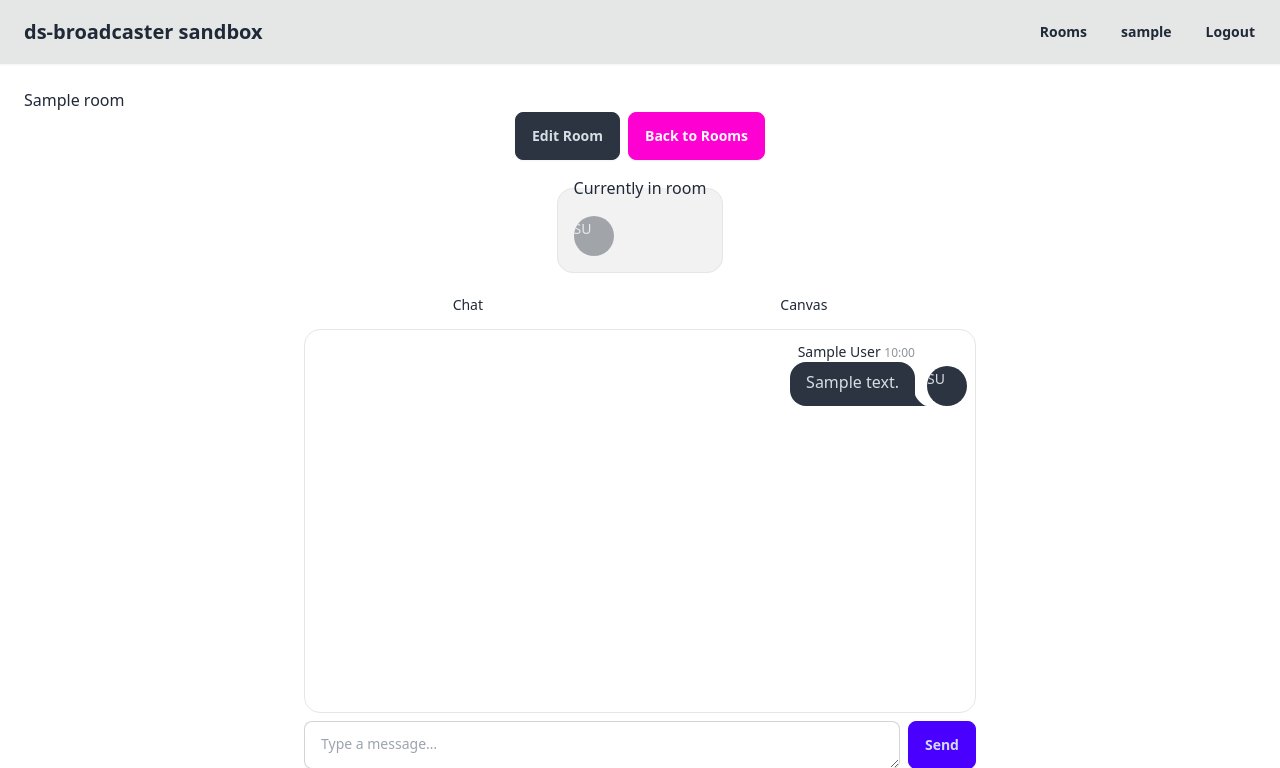
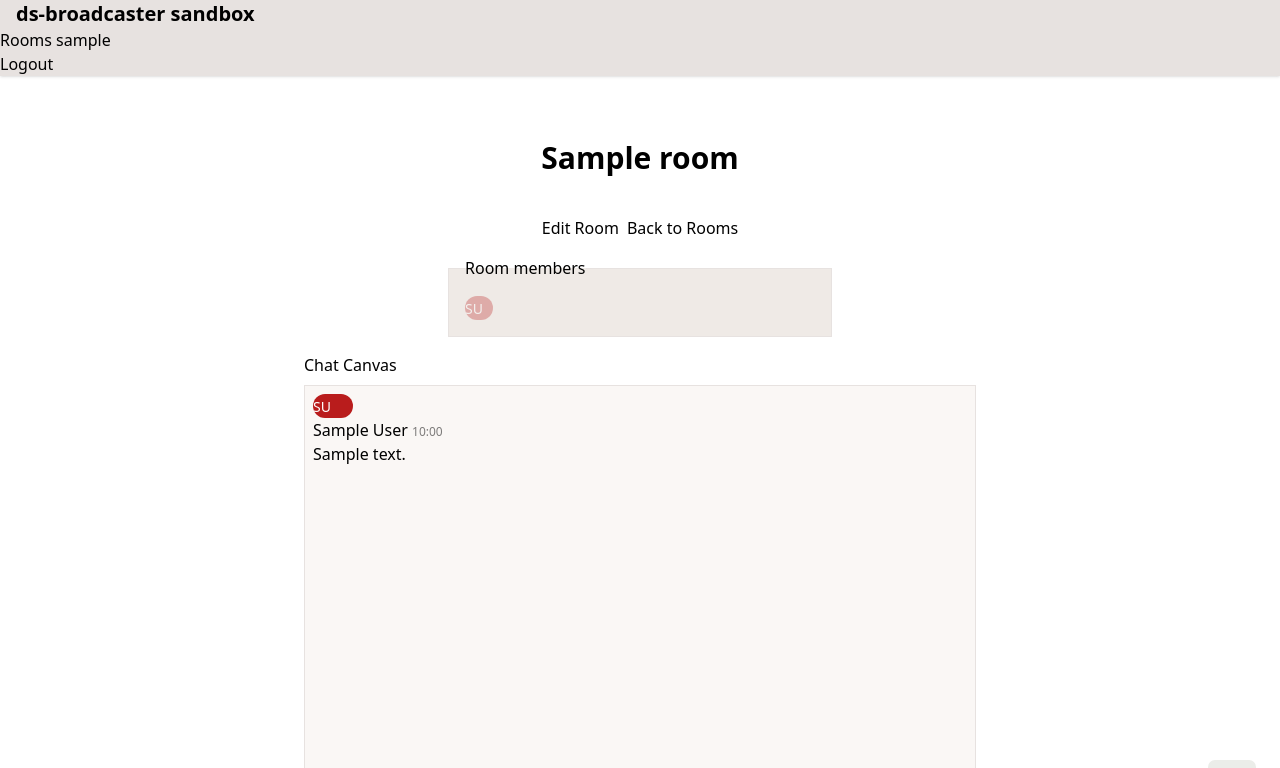
Before and after one commit to bobleung/ds_broadcaster, a Django app: page /rooms/1/ in a window 1280 px wide. Shown: the top 768 px of the page. Run offline with Django 4.2, Linux system fonts and the light colour scheme; a user stored in the database is signed in; tables that the repository leaves empty hold one stand-in row (values such as "Sample post"); data that the repository does not hold is empty; some libraries are stand-ins or nearby versions.

Commit message:
Add position-based avatar colours and presence signal broadcasting
Extend presence callback to support returning signals alongside HTML
(str, dict, tuple, or None forms). Implement palette-based member
colours in sandbox with online/offline styling and sync cursor colours
on canvas via Datastar signals. Upgrade sandbox to DaisyUI v5 +
Tailwind v4 CDN.

Co-Authored-By: Claude Opus 4.6 <noreply@anthropic.com>

```diff
--- a/ds_broadcaster/broadcaster.py
+++ b/ds_broadcaster/broadcaster.py
@@ -194,7 +194,14 @@ class Broadcaster:
             self._broadcast_presence(channel)
 
     def _broadcast_presence(self, channel):
-        """Broadcast the current presence list to all users on the channel."""
+        """Broadcast the current presence list to all users on the channel.
+
+        The presence callback may return:
+        - str: HTML only (broadcast as datastar-patch-elements)
+        - dict: signals only (broadcast as datastar-patch-signals)
+        - (str, dict): HTML + signals (both broadcast)
+        - (None, dict): signals only (tuple form)
+        """
         config = registry.get_config(channel)
         callback = config.get("presence_callback")
         if callback is None:
@@ -203,6 +210,19 @@ class Broadcaster:
         user_ids = registry.get_users(channel)
         # Deduplicate (same user, multiple tabs)
         unique_ids = list(dict.fromkeys(user_ids))
+
+        def _dispatch(result):
+            if isinstance(result, tuple):
+                html, signals = result
+            elif isinstance(result, dict):
+                html, signals = None, result
+            else:
+                html, signals = result, None
+
+            if html:
+                self._put(channel, format_patch_elements(html))
+            if signals:
+                self._put(channel, format_patch_signals(signals))
 
         # _broadcast_presence is called from _add_user/_remove_user which run
         # inside the async event loop (_connect is async). The callback may do
@@ -216,14 +236,12 @@ class Broadcaster:
         if loop is not None:
             from asgiref.sync import sync_to_async
             async def _run():
-                html = await sync_to_async(callback)(channel, unique_ids)
-                event = format_patch_elements(html)
-                self._put(channel, event)
+                result = await sync_to_async(callback)(channel, unique_ids)
+                _dispatch(result)
             loop.create_task(_run())
         else:
-            html = callback(channel, unique_ids)
-            event = format_patch_elements(html)
-            self._put(channel, event)
+            result = callback(channel, unique_ids)
+            _dispatch(result)
 
     def _put(self, channel, event):
         """Push an event to all user queues on a channel.
--- a/sandbox/rooms/templates/rooms/_canvas.html
+++ b/sandbox/rooms/templates/rooms/_canvas.html
@@ -2,7 +2,7 @@
 {% url 'room_cursor' room.pk as cursor_url %}
 
 {% for member in room_members %}{% if member.pk != user_id %}
-<div data-signals="{cursor_{{ member.pk }}_x: 0, cursor_{{ member.pk }}_y: 0, cursor_{{ member.pk }}_active: false}"></div>
+<div data-signals="{cursor_{{ member.pk }}_x: 0, cursor_{{ member.pk }}_y: 0, cursor_{{ member.pk }}_active: false, user_{{ member.pk }}_colour: '{{ colours|lookup:member.pk }}'}"></div>
 {% endif %}{% endfor %}
 
 <div id="canvas_container"
@@ -15,13 +15,13 @@
          data-show="$cursor_{{ member.pk }}_active"
          data-style:left="$cursor_{{ member.pk }}_x + 'px'"
          data-style:top="$cursor_{{ member.pk }}_y + 'px'"
-         class="absolute pointer-events-none flex flex-col items-center -translate-x-1/2 -translate-y-1/2 transition-[left,top] duration-100 ease-linear"
-         style="color: {{ member|cursor_colour }}">
+         data-style:color="$user_{{ member.pk }}_colour"
+         class="absolute pointer-events-none flex flex-col items-center -translate-x-1/2 -translate-y-1/2 transition-[left,top] duration-100 ease-linear">
         <svg width="16" height="16" viewBox="0 0 16 16" fill="currentColor">
             <path d="M0 0 L0 12 L3.5 9 L6.5 15 L8.5 14 L5.5 8 L10 8 Z"/>
         </svg>
         <span class="text-xs font-semibold leading-none mt-0.5 bg-white/80 rounded px-1"
-              style="color: {{ member|cursor_colour }}">{{ member.first_name|default:member.email }}</span>
+              data-style:color="$user_{{ member.pk }}_colour">{{ member.first_name|default:member.email }}</span>
     </div>
     {% endif %}
     {% endfor %}
--- a/sandbox/rooms/templates/rooms/_chat.html
+++ b/sandbox/rooms/templates/rooms/_chat.html
@@ -1,5 +1,5 @@
 <div id="chat-feed" class="flex flex-col gap-1 overflow-y-auto h-96 p-2 bg-base-100 rounded-box border border-base-300">
     {% for msg in chat_messages %}
-        {% include 'rooms/_message.html' with msg=msg current_user=current_user %}
+        {% include 'rooms/_message.html' with msg=msg %}
     {% endfor %}
 </div>
--- a/sandbox/rooms/templates/rooms/_members.html
+++ b/sandbox/rooms/templates/rooms/_members.html
@@ -2,8 +2,8 @@
 {% if users|length > 5 %}
 <div id="room-members" class="avatar-group -space-x-4">
     {% for item in users|slice:":5" %}
-    <div class="avatar avatar-online avatar-placeholder {% if not item.online %}opacity-40{% endif %}">
-        <div class="w-10 rounded-full bg-neutral text-neutral-content">
+    <div class="avatar {% if item.online %}avatar-online{% endif %} avatar-placeholder {% if not item.online %}opacity-30{% endif %}">
+        <div class="{% if item.online %}w-10{% else %}w-7{% endif %} rounded-full" style="background-color: {{ item.colour }}; color: #fff">
             <span class="text-sm">{{ item.user|initials }}</span>
         </div>
     </div>
@@ -15,10 +15,10 @@
     </div>
 </div>
 {% else %}
-<div id="room-members" class="flex gap-2">
+<div id="room-members" class="flex gap-2 items-center">
     {% for item in users %}
-    <div class="avatar avatar-online avatar-placeholder {% if not item.online %}opacity-40{% endif %}">
-        <div class="w-10 rounded-full bg-neutral text-neutral-content">
+    <div class="avatar {% if item.online %}avatar-online{% endif %} avatar-placeholder {% if not item.online %}opacity-30{% endif %}">
+        <div class="{% if item.online %}w-10{% else %}w-7{% endif %} rounded-full" style="background-color: {{ item.colour }}; color: #fff">
             <span class="text-sm">{{ item.user|initials }}</span>
         </div>
     </div>
--- a/sandbox/rooms/templates/rooms/_message.html
+++ b/sandbox/rooms/templates/rooms/_message.html
@@ -4,7 +4,7 @@
      data-class:chat-end="$current_user_id == {{ msg.author.pk }}"
      data-class:chat-start="$current_user_id != {{ msg.author.pk }}">
     <div class="chat-image avatar avatar-placeholder">
-        <div class="w-10 rounded-full bg-neutral text-neutral-content">
+        <div class="w-10 rounded-full" style="background-color: {% firstof colour colours|lookup:msg.author.pk %}; color: #fff">
             <span class="text-sm">{{ msg.author|initials }}</span>
         </div>
     </div>
--- a/sandbox/rooms/templates/rooms/room_detail.html
+++ b/sandbox/rooms/templates/rooms/room_detail.html
@@ -18,7 +18,7 @@
     </div>
 
     <fieldset class="fieldset bg-base-200 border-base-300 rounded-box w-sm border p-4">
-        <legend class="fieldset-legend">Currently in room</legend>
+        <legend class="fieldset-legend">Room members</legend>
         {% include 'rooms/_members.html' with users=members %}
     </fieldset>
 
--- a/sandbox/rooms/templatetags/rooms_tags.py
+++ b/sandbox/rooms/templatetags/rooms_tags.py
@@ -2,12 +2,12 @@ from django import template
 
 register = template.Library()
 
-CURSOR_COLOURS = ["#ef4444", "#f97316", "#eab308", "#22c55e", "#06b6d4", "#3b82f6", "#a855f7", "#ec4899"]
-
-
 @register.filter
-def cursor_colour(user):
-    return CURSOR_COLOURS[user.pk % len(CURSOR_COLOURS)]
+def lookup(d, key):
+    """Look up a key in a dict. Usage: {{ colours|lookup:user.pk }}"""
+    if isinstance(d, dict):
+        return d.get(key, "")
+    return ""
 
 
 @register.filter
--- a/sandbox/rooms/views.py
+++ b/sandbox/rooms/views.py
@@ -10,22 +10,43 @@ from .forms import RoomForm, RoomMemberForm
 from ds_broadcaster import broadcast
 from ds_broadcaster.formatting import format_patch_signals
 
+PALETTE = [
+    "#b91c1c",  # red-700
+    "#0369a1",  # sky-700
+    "#a16207",  # yellow-700
+    "#6d28d9",  # violet-700
+    "#134e4a",  # teal-900
+    "#be123c",  # rose-700
+    "#4d7c0f",  # lime-700
+    "#7c2d12",  # orange-900
+    "#556b2f",  # olive-600
+    "#1a2e05",  # olive-950
+]
+
+
+def _member_colours(members):
+    """Return a dict mapping user_id -> colour for a list of members."""
+    return {u.pk: PALETTE[i % len(PALETTE)] for i, u in enumerate(members)}
+
 
 def _room_presence(channel, online_ids):
     room_pk = channel.removeprefix("room-")
     room = Room.objects.get(pk=room_pk)
     online_set = set(online_ids)
     all_members = list(room.members.all())
+    colours = _member_colours(all_members)
     online = [u for u in all_members if u.pk in online_set]
     offline = [u for u in all_members if u.pk not in online_set]
     users = (
-        [{"user": u, "online": True} for u in online] +
-        [{"user": u, "online": False} for u in offline]
+        [{"user": u, "online": True, "colour": colours[u.pk]} for u in online] +
+        [{"user": u, "online": False, "colour": colours[u.pk]} for u in offline]
     )
     cursor_signals = {f'cursor_{u.pk}_active': False for u in offline}
     if cursor_signals:
         broadcast.signals(channel, cursor_signals)
-    return render_to_string("rooms/_members.html", {"users": users})
+    html = render_to_string("rooms/_members.html", {"users": users})
+    colour_signals = {f'user_{uid}_colour': colour for uid, colour in colours.items()}
+    return (html, colour_signals)
 
 
 @login_required
@@ -38,7 +59,8 @@ def room_list(request):
 def room_detail(request, pk):
     room = get_object_or_404(Room, pk=pk, members=request.user)
     room_members = list(room.members.all())
-    members = [{"user": u, "online": False} for u in room_members]
+    colours = _member_colours(room_members)
+    members = [{"user": u, "online": False, "colour": colours[u.pk]} for u in room_members]
     chat_messages = room.messages.select_related('author').all()
     return render(request, 'rooms/room_detail.html', {
         'room': room,
@@ -46,6 +68,7 @@ def room_detail(request, pk):
         'members': members,
         'room_members': room_members,
         'chat_messages': chat_messages,
+        'colours': colours,
     })
 
 
@@ -124,7 +147,12 @@ def room_send_message(request, pk):
         body = ''
     if body:
         msg = Message.objects.create(room=room, author=request.user, body=body)
-        html = render_to_string('rooms/_message.html', {'msg': msg})
+        room_members = list(room.members.all())
+        colours = _member_colours(room_members)
+        html = render_to_string('rooms/_message.html', {
+            'msg': msg,
+            'colour': colours.get(msg.author.pk, PALETTE[0]),
+        })
         broadcast(f'room-{room.pk}', html, selector='#chat-feed', mode='append')
 
     async def stream():
--- a/sandbox/templates/base.html
+++ b/sandbox/templates/base.html
@@ -3,15 +3,32 @@
 <head>
     <title>{% block title %}{% endblock %}ds-broadcaster sandbox</title>
     {% load static %}
-    <!-- Tailwind CSS (CDN) -->
-    <script src="https://cdn.tailwindcss.com"></script>
-    <!-- DaisyUI (CDN) -->
-    <link href="https://cdn.jsdelivr.net/npm/daisyui@4/dist/full.min.css" rel="stylesheet" type="text/css" />
+    <!-- DaisyUI v5 + Tailwind v4 (CDN) -->
+    <link href="https://cdn.jsdelivr.net/npm/daisyui@5" rel="stylesheet" type="text/css" />
+    <link href="https://cdn.jsdelivr.net/npm/daisyui@5/themes.css" rel="stylesheet" type="text/css" />
+    <script src="https://cdn.jsdelivr.net/npm/@tailwindcss/browser@4"></script>
+    <style type="text/tailwindcss">
+    @theme {
+        --color-base-100: var(--fallback-b1);
+        --color-base-200: var(--fallback-b2);
+        --color-base-300: var(--fallback-b3);
+        --color-base-content: var(--fallback-bc);
+    }
+    h1 {
+        @apply text-3xl font-bold my-10 text-center;
+    }
+    .autodismiss {
+        animation: dismiss 0.5s ease-in 3s forwards;
+    }
+    @keyframes dismiss {
+        to { opacity: 0; display: none; }
+    }
+    </style>
     <!-- Datastar -->
     <script type="module" src="{% static 'js/datastar-pro.js' %}"></script>
     <script type="module" src="{% static 'js/datastar-inspector.js' %}"></script>
 </head>
-<body>
+<body data-theme="cupcake">
     <nav class="navbar bg-base-300 shadow-sm">
         <div class="navbar-start ml-4">
             <a class="text-xl font-bold" href="{% url 'home' %}">ds-broadcaster sandbox</a>
@@ -49,12 +66,4 @@
 
 <!-- class="alert-success alert-error alert-warning alert-info" -->
 
-<style>
-.autodismiss {
-    animation: dismiss 0.5s ease-in 3s forwards;
-}
-@keyframes dismiss {
-    to { opacity: 0; display: none; }
-}
-</style>
 </html>
```
